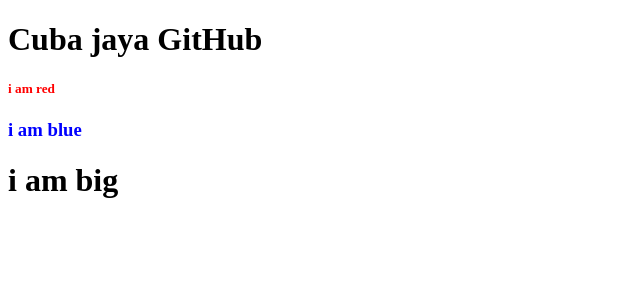
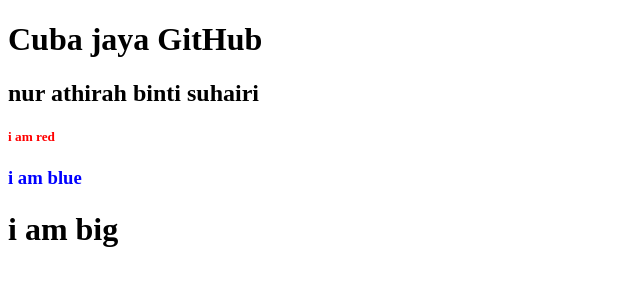
Before and after one commit to cikthi/data_color, a plain HTML site: page index.html in a window 1280 px wide. Shown: the whole page, without its empty margins (0-640 px from the left). Drawn offline with Linux system fonts and the light colour scheme.

Commit message:
telah menambah ayat baharu

```diff
--- a/index.html
+++ b/index.html
@@ -16,6 +16,7 @@ h5{
 </head>
 <body>
     <h1>Cuba jaya GitHub</h1>
+    <h2>nur athirah binti suhairi</h2>
     <h5>i am  red</h5>
     <h3>i am blue</h3>
     <h1>i am big</h1>
```
